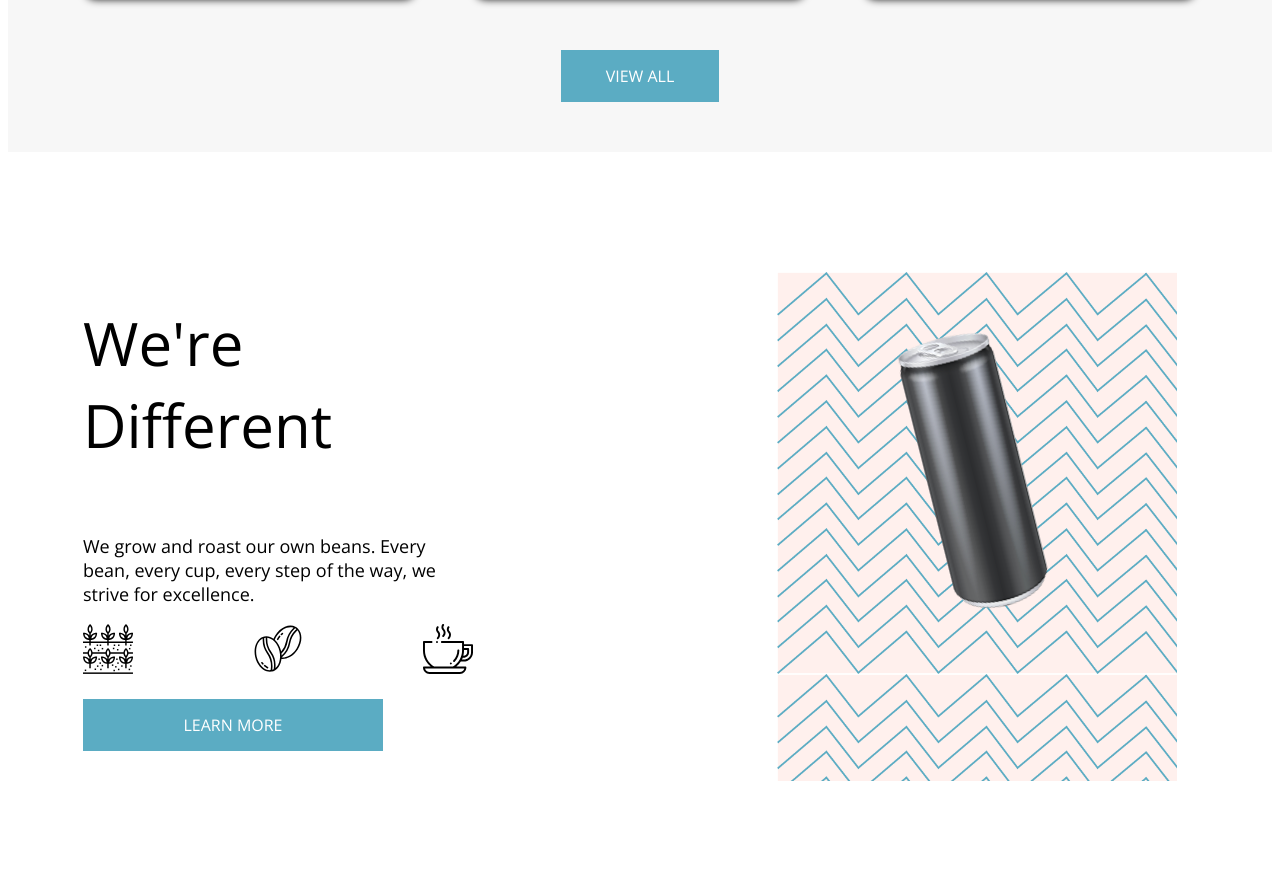
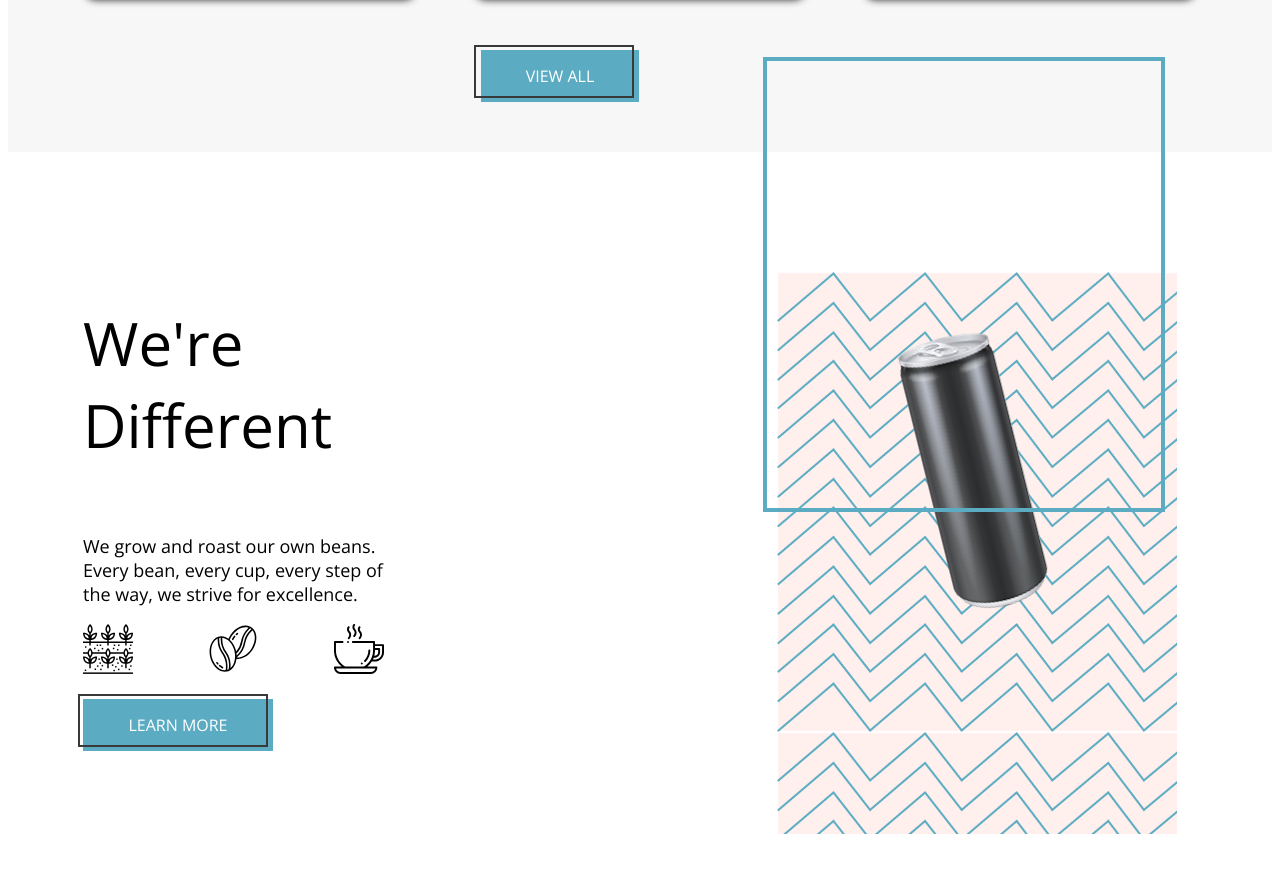
Before and after one commit to tomd323/coffee-shop, a plain HTML site: page index.html in a window 1280 px wide. Shown: the part 1367-2240 px from the top of the page. Drawn offline with nearby package versions, Linux system fonts and the light colour scheme.

Commit message:
landing page changes - relative position

```diff
--- a/css/landing.css
+++ b/css/landing.css
@@ -41,6 +41,44 @@
     padding: 15px 45px;
     margin-top: 25px;
     margin-bottom: 50px;
+}
+
+.button-style-over{
+    border: #393939 2px solid;
+    width: 176px;
+    height: 53px;
+    position: absolute;
+    top: 507px;
+    left: 102px;
+
+}
+
+.button-style-over02{
+    border: #393939 2px solid;
+    width: 160px;
+    height: 53px;
+    position: relative;
+    left: -165px;
+    bottom: -20px;
+
+}
+
+.button-style-over03{
+    border: #393939 2px solid;
+    width: 190px;
+    height: 53px;
+    position: relative;
+    top: -107px;
+    left: -5px;
+}
+
+.button-style-over04{
+    border: #5BACC3 4px solid;
+    width: 402px;
+    height: 455px;
+    position: absolute;
+    right: 115px;
+    top: 178% ;
 }
 
 .section-01__closeMargin-cards {
@@ -123,12 +161,12 @@
 .section02-article__display {
     display: flex;
     flex-direction: column;
-    width: 35%;
+    width: 27%;
 }
 
 .section02-article__img {
     background-image: url("../assets/images/coldbrewbackground.png");
-    background-size: 402px;
+    background-size: 460px;
     width: 400px;
     padding: 20px;
     margin: 20px;
@@ -146,7 +184,7 @@
 }
 
 .section02-article__button {
-    width: 300px;
+    width: 190px;
 }
 
 .discount-banner {
--- a/index.html
+++ b/index.html
@@ -37,7 +37,13 @@
                     berries from certain coffea
                     species.
                 </p>
-                <a href="/pages/menu.html"><button class="section-01__button">SHOP NOW</button></a>
+                <a class="" href="/pages/menu.html">
+                    <button class="section-01__button">
+                        SHOP NOW <span class="button-style-over">
+                            <p> </p>
+                        </span>
+                    </button>
+                </a>
             </article>
             <article class="section-01__display">
                 <img class="section-01__img" src="./assets/images/coffeebeans.png" alt="coffee bag" />
@@ -82,7 +88,14 @@
             <div class="discountSection-cards">
                 <br>
                 <br>
-                <a href="/pages/menu.html"><button class="section-01__button article__card-button">VIEW ALL</button></a>
+                <a href="/pages/menu.html">
+                    <button class="section-01__button article__card-button">
+                    VIEW ALL
+                    </button>
+                </a>
+                <div class="button-style-over02">
+
+                </div>
             </div>
         </section>
         <section class="section02-display">
@@ -97,10 +110,12 @@
                 </div>
 
                 <button class="section-01__button article__card-button section02-article__button">LEARN MORE</button>
+                <div class="button-style-over03"></div>
             </div>
             <div class="section02-article__img">
                 <img class="section02-article__img02" src="./assets/images/tiltedcan.png" alt="tilted can">
             </div>
+            <div class="button-style-over04"></div>
         </section>
         <section class="discount-banner__padding">
             <p class="discount-banner">Get 20% off your first order with code:<span class="footer-address_bold">
```
